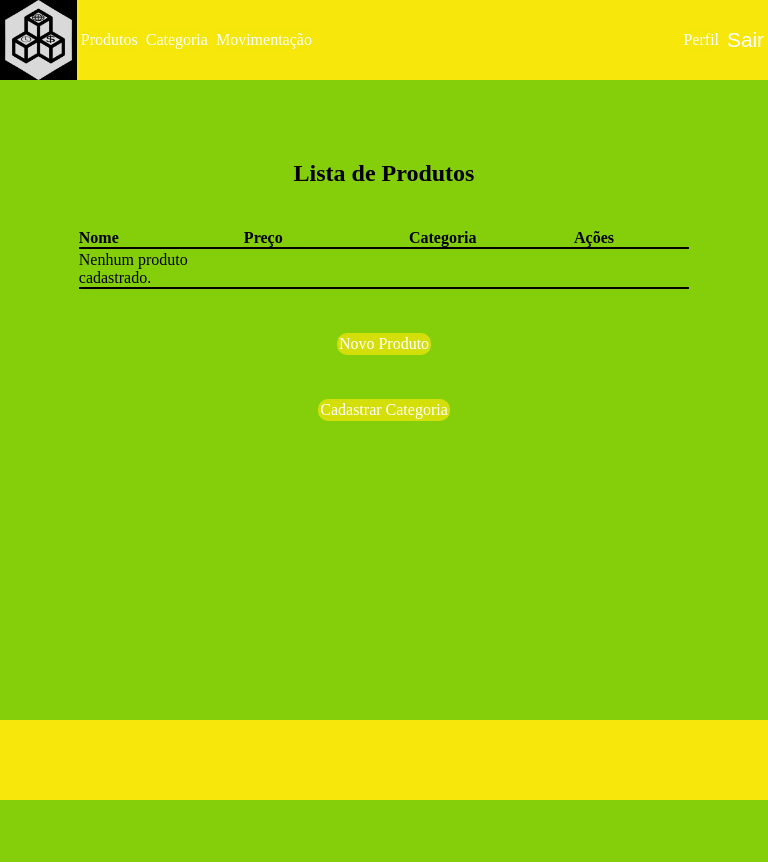
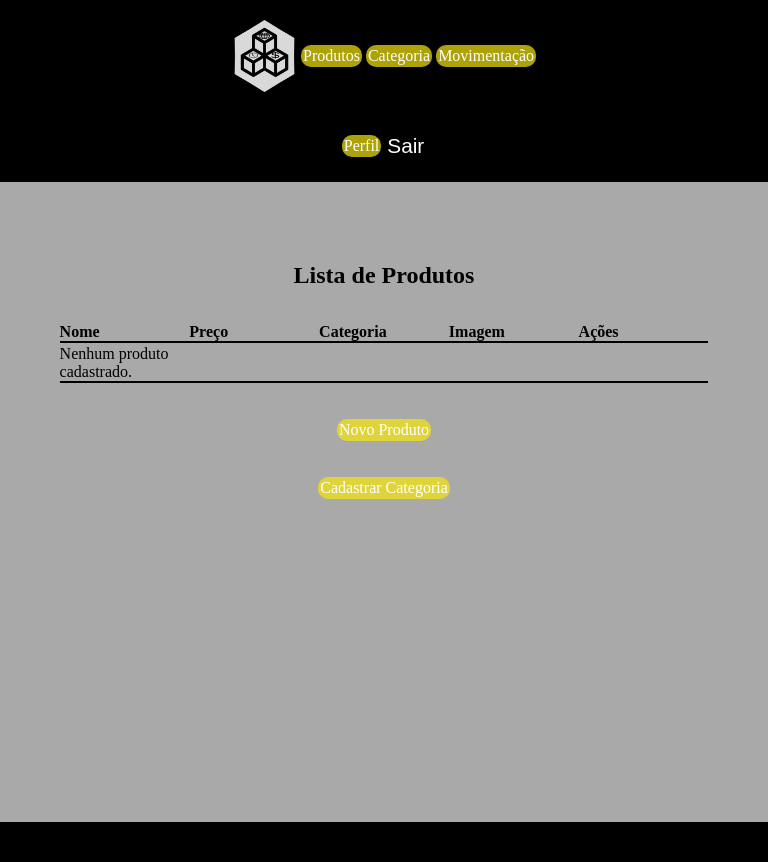
Before and after one commit to teixeiraaa12/projetomodelo, a Django app: page /produtos/ in a window 768 px wide. Before the commit the page ends 800 px from the top, so only its background shows below. Run offline with Django 5.2, Linux system fonts and the light colour scheme; the visitor is signed in with stand-in values (Sample User, id 1); data that the repository does not hold is empty.

Commit message:
AtualizaçãoX

```diff
--- a/produtos/templates/base.html
+++ b/produtos/templates/base.html
@@ -26,6 +26,7 @@
             </form>
         </div>
 
+
     </header>
     <div class="container">
     {% block content %}{% endblock %}
--- a/produtos/templates/produto_list.html
+++ b/produtos/templates/produto_list.html
@@ -11,7 +11,9 @@
                 <th>Nome</th>
                 <th>Preço</th>
                 <th>Categoria</th>
+                <th>Imagem</th>
                 <th>Ações</th>
+
             </tr>
         </thead>
         <tbody>
@@ -20,6 +22,13 @@
                 <td>{{ produto.nome }}</td>
                 <td>R$ {{ produto.preco }}</td>
                 <td>{{ produto.categoria.nome }}</td>
+                <td> {% if produto.imagem is not None %}
+                    <img src = "{{ produto.imagem.url}}" width='100px'>
+                    {% else %}
+                    Produto sem Imagem
+                    {% endif %}
+                </td>
+
                 <td>
                     <a href="{% url 'produto_update' produto.pk %}" class="btn">Editar</a>
 
--- a/setup/settings.py
+++ b/setup/settings.py
@@ -10,6 +10,7 @@ For the full list of settings and their values, see
 https://docs.djangoproject.com/en/5.1/ref/settings/
 """
 
+import os
 from pathlib import Path
 
 # Build paths inside the project like this: BASE_DIR / 'subdir'.
@@ -121,9 +122,8 @@ USE_TZ = True
 
 STATIC_URL = 'static/'
 
-STATICFILES_DIRS = [
-    BASE_DIR / "static",
-]
+STATIC_ROOT = os.path.join(BASE_DIR, 'staticfiles')
+STATICFILES_DIRS = [os.path.join(BASE_DIR, 'static')]
 
 # Default primary key field type
 # https://docs.djangoproject.com/en/5.1/ref/settings/#default-auto-field
--- a/static/css/estilo.css
+++ b/static/css/estilo.css
@@ -1,115 +1,194 @@
-*{
-    margin:0;
-    padding:0;
+
+* {
+    margin: 0;
+    padding: 0;
     box-sizing: border-box;
 }
-header,footer{
+
+header, footer {
     width: 100vw;
     height: 10vh;
-    background-color: rgb(247, 231, 11);
+    background-color: black;
     display: flex;
     gap: 10vw;
     align-items: center;
     justify-content: space-between;
 }
-.esquerda{
+
+.esquerda, .direita {
     display: flex;
     align-items: center;
 }
-.direita{
-    display: flex;
-    align-items: center;
-}
-.container{
-    width:100vw;
+
+
+.container {
+    width: 100vw;
     min-height: 80vh;
     padding-top: 10vh;
-    background-color: rgb(132, 207, 10);
+    background-color: darkgray;
     display: flex;
     flex-direction: column;
     align-items: center;
-    gap:5vh;
+    gap: 5vh;
 }
-table, thead,tbody{
+
+table, thead, tbody {
     width: 80%;
+}
 
-}
-tr,li{
+tr, li {
     width: 100%;
     min-width: 6vh;
     display: flex;
     align-items: center;
     justify-content: space-between;
     border-bottom: 2px solid rgb(0, 0, 0);
+}
 
-}
-th,td{
-    width:15vw;
+th, td {
+    width: 15vw;
     display: flex;
     align-items: center;
     justify-content: flex-start;
 }
-.btn{
+
+.btn {
     text-decoration: none;
-    background-color: rgb(247, 231, 11,0.7);
+    background-color: rgba(247, 231, 11, 0.7);
     color: white;
     padding: 2px;
-    margin:2px;
+    margin: 2px;
     border-radius: 10px;
 }
-.btn:hover{
-    text-decoration: none;
-    background-color: rgb(247, 231, 11,1);
-    color: white;
-    padding: 2px;
-    margin:2px;
-    border-radius: 10px;
+
+.btn:hover {
+    background-color: rgba(247, 231, 11, 1);
     border: 2px solid white;
 }
 
-
-.btnv{
+.btnv {
     text-decoration: none;
-    background-color: rgb(247, 231, 11,0.7);
+    background-color: rgba(247, 231, 11, 0.7);
     color: white;
     padding: 2px;
-    margin:2px;
+    margin: 2px;
     border-radius: 10px;
 }
-.btnv:hover{
-    text-decoration: none;
-    background-color: rgb(247, 231, 11,0.7);
-    color: white;
-    padding: 2px;
-    margin:2px;
-    border-radius: 10px;
+
+.btnv:hover {
+    background-color: rgba(247, 231, 11, 0.7);
     border: 2px solid white;
 }
-ul{
+
+ul {
     list-style: none;
 }
-form{
+
+form {
     width: 30%;
     display: flex;
     flex-direction: column;
     align-items: center;
     gap: 1vh;
 }
-form>p{
+
+form > p {
     width: 100%;
     display: flex;
     flex-direction: column;
     justify-content: center;
-    align-items: start;
+    align-items: flex-start;
+}
 
-}
-.logo{
+.logo {
     height: 10vh;
     width: 10vw;
 }
 
-.btnacesso{
-    height:100%;
+.btnacesso {
+    height: 100%;
     display: flex;
     align-items: center;
 }
+
+
+
+@media screen and (max-width: 480px) {
+    header, footer {
+        flex-direction: column;
+        height: auto;
+        padding: 15px;
+    }
+    .esquerda, .direita {
+        flex-direction: column;
+        gap: 10px;
+    }
+    .logo {
+        height: 8vh;
+        width: 20vw;
+    }
+    .container {
+        padding-top: 5vh;
+        gap: 2vh;
+    }
+    table, thead, tbody {
+        width: 95%;
+    }
+    th, td {
+        width: 100%;
+        font-size: 12px;
+        justify-content: center;
+        text-align: center;
+    }
+    form {
+        width: 100%;
+        gap: 3vh;
+    }
+}
+
+
+@media screen and (min-width: 481px) and (max-width: 768px) {
+    header, footer {
+        flex-direction: column;
+        height: auto;
+        padding: 20px;
+    }
+    .logo {
+        height: 10vh;
+        width: 15vw;
+    }
+    .container {
+        gap: 4vh;
+    }
+    table, thead, tbody {
+        width: 90%;
+    }
+    th, td {
+        width: 25%;
+        font-size: 14px;
+    }
+    form {
+        width: 80%;
+    }
+}
+
+
+@media screen and (min-width: 768px) and (max-width: 1024px) {
+    header, footer {
+        gap: 5vw;
+    }
+    .logo {
+        height: 9vh;
+        width: 9vw;
+    }
+    table, thead, tbody {
+        width: 85%;
+    }
+    th, td {
+        width: 20%;
+        font-size: 16px;
+    }
+    form {
+        width: 50%;
+    }
+}
```
Also changed, not shown: 1 other file.
